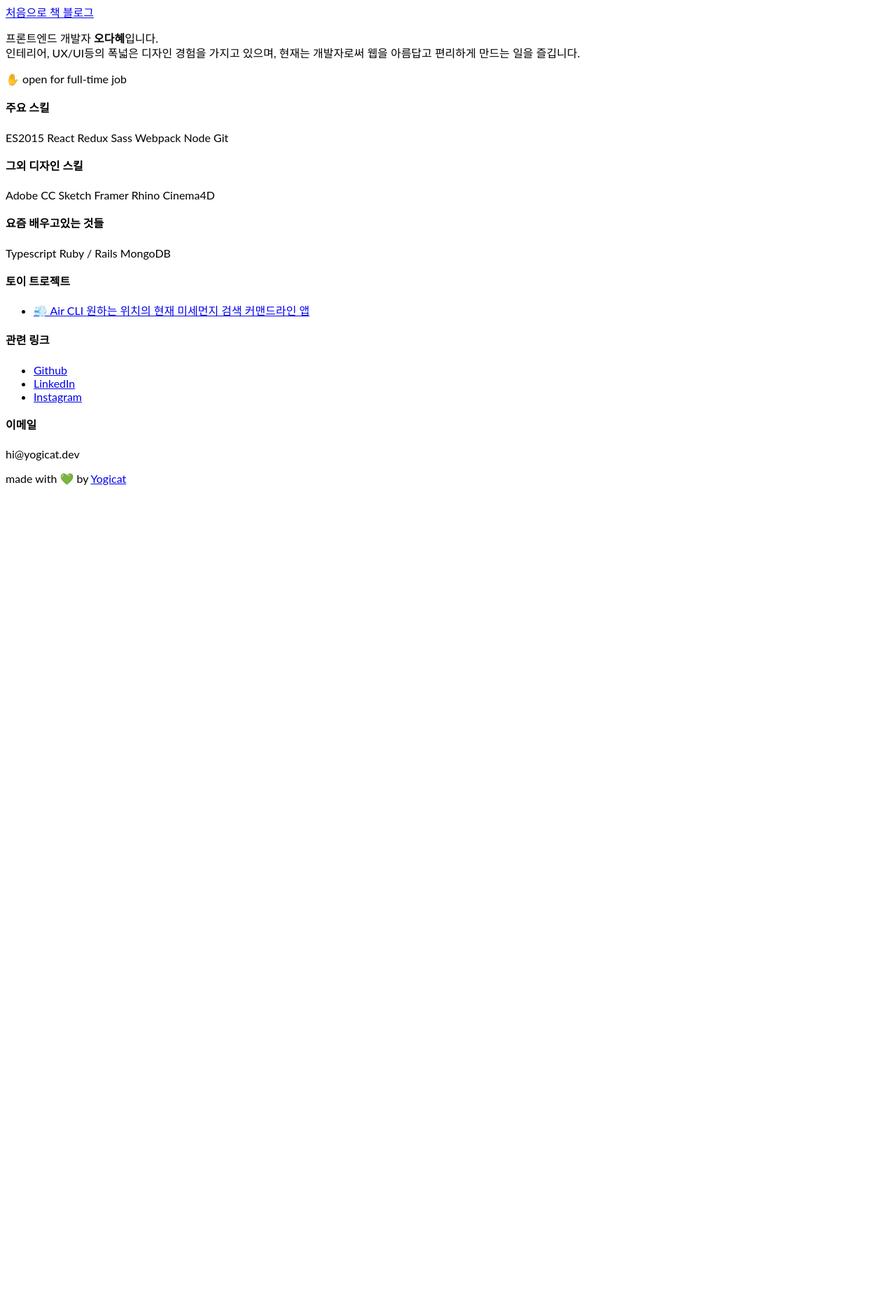
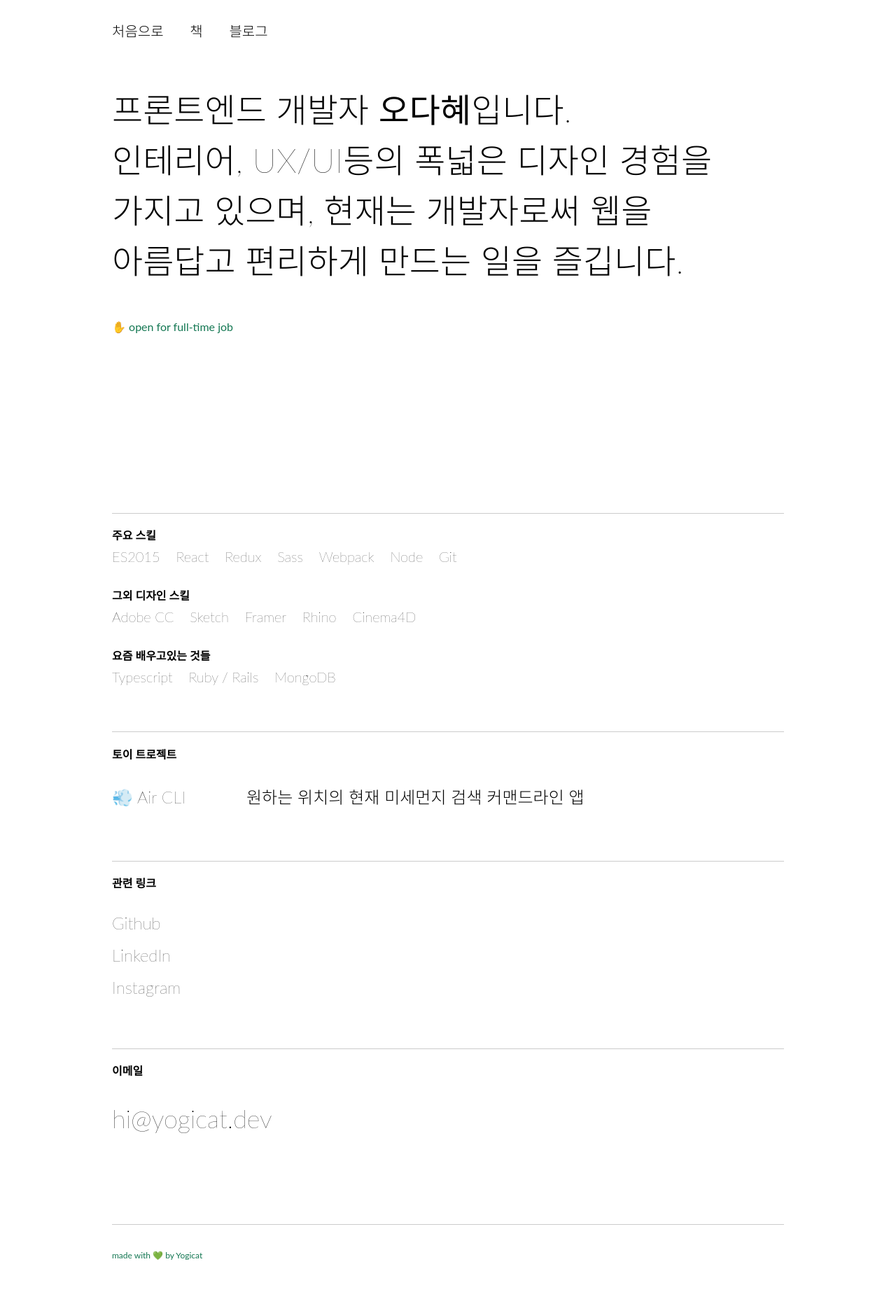
Before and after one commit to yogicat/yogicat.github.io, a Jekyll site: the page built from index.html, in a window 1280 px wide. Shown: the whole page at 70% size. Built offline with Jekyll 4.4.1, drawn with Linux system fonts in a browser that asks for light colours; nearby versions of some CDN libraries; before the commit the page ends 900 px from its top, so only the background shows below that.

Commit message:
🐛 fit issue

```diff
--- a/_layouts/default.html
+++ b/_layouts/default.html
@@ -27,7 +27,7 @@
       font-display: swap;
     }
   </style>
-  <link rel="preload" as="style" href="https://unpkg.com/tachyons@4.10.0/css/tachyons.min.css"/>
+  <link rel="stylesheet" href="https://unpkg.com/tachyons@4.10.0/css/tachyons.min.css"/>
   <link rel="stylesheet" href="/assets/css/styles.css">
   <link rel="shortcut icon" type="image/png" href="/Favicon.png">
   {% if site.google_analytics and jekyll.environment == 'production' %}
```
